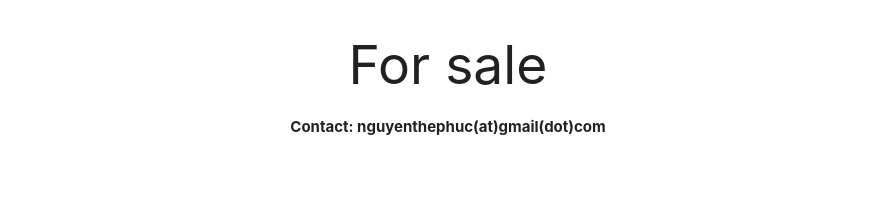
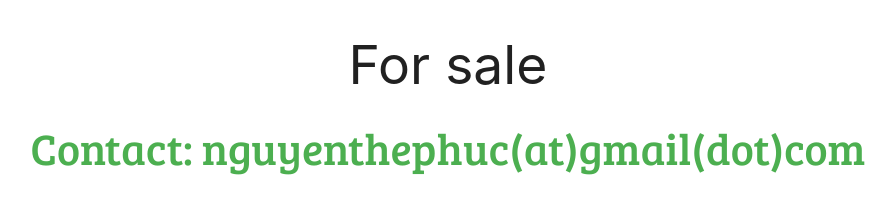
Before and after one commit to nguyenthephuc/urlz.io, a plain HTML site: page index.html in a window 1280 px wide. Shown: the whole page, without its empty margins (192-1088 px from the left). Drawn offline with nearby package versions, Linux system fonts and the light colour scheme.

Commit message:
Update index.html

```diff
--- a/index.html
+++ b/index.html
@@ -15,7 +15,7 @@
 <body>
     <div class="row" align="center">
     <h2>For sale</h2>
-    <b>Contact: nguyenthephuc(at)gmail(dot)com</b>
+    <h3 style="font-family: 'Bree Serif', serif; color: #4CAF50; word-wrap: break-word;">Contact: nguyenthephuc(at)gmail(dot)com</h3>
     </div>
 </body>
 
```
